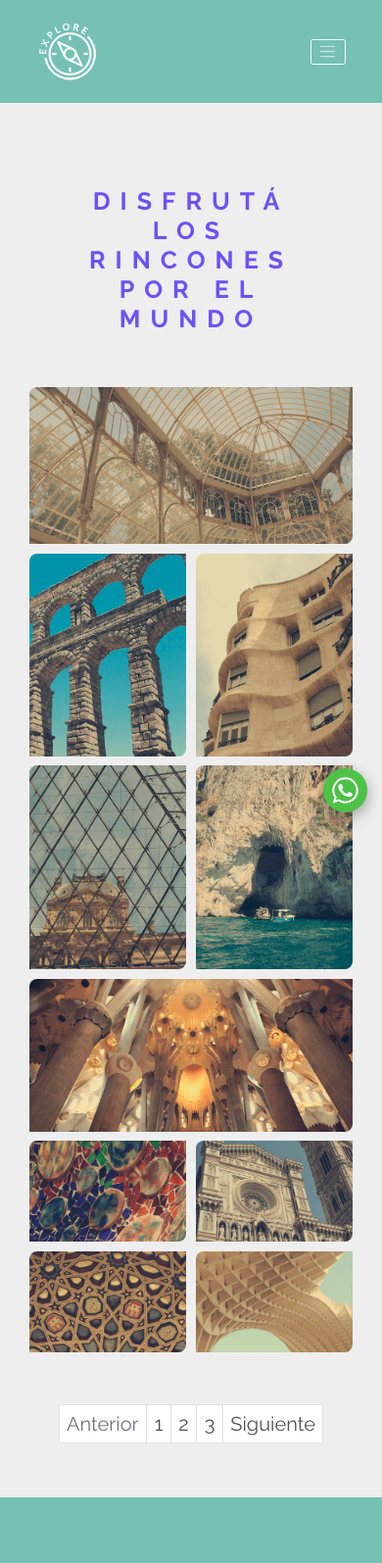
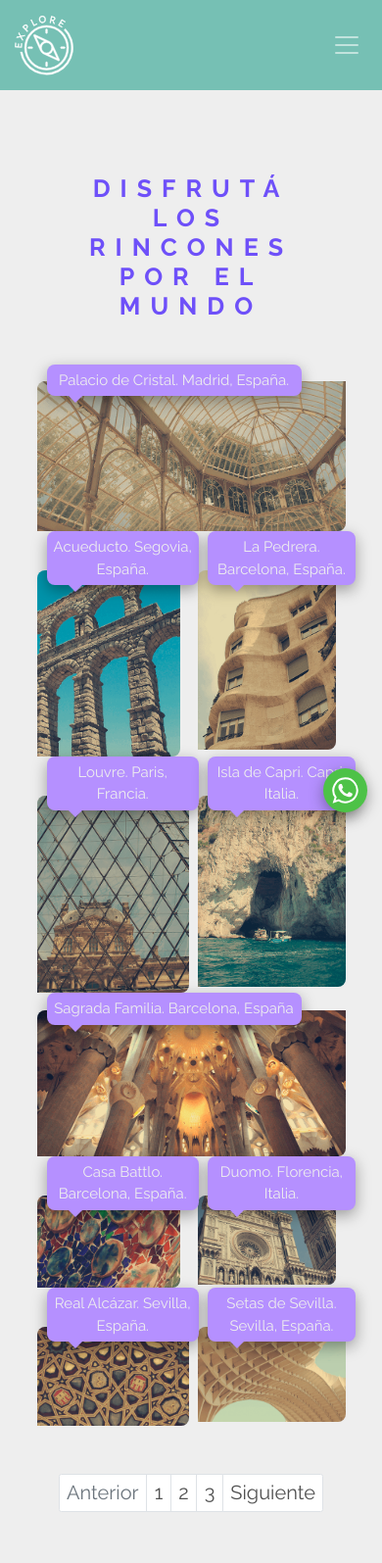
Before and after one commit to AgustinaMindus/Explore, a website: page secciones/galeria.html in a window 390 px wide. Shown: the top 1595 px of the page at 98% size. Drawn offline with nearby package versions, Linux system fonts and the light colour scheme.

Commit message:
actualizacion media querys

```diff
--- a/scss/components/_galeria.scss
+++ b/scss/components/_galeria.scss
@@ -2,8 +2,7 @@
 /* Galeria */
 .galeria {
 background-color: nth($color, 8);
-padding: 20px 100px 80px 100px;
-width: $ancho;
+padding: 20px 0 80px 0;
 
     h1 {
     @include titulos(nth($font-family, 4), nth($font-size, 6), $aling, $text-uppercase);
@@ -12,9 +11,23 @@ width: $ancho;
     padding: 100px;
     }
 
-    img {
-        border-radius: 8px 0;
-        width: $ancho;
+    .img-0, .img-2, .img-3,  .img-7, .img-8 {
+    width: $ancho - 6%;
+    }
+
+    .img-1, .img-4, .img-5, .img-6, .img-9, .img-10 {
+    width: $ancho;
+    }
+
+    .img-galeria {
+    border-radius: 8px 0;
+    filter: grayscale(100%);
+    @include prefijos2(all 1s ease-in-out);
+
+        &:hover {
+        filter: none;
+        @include prefijos(scale(1.05));
+        }
     }
 
     .imagenes-galeria {
@@ -73,14 +86,38 @@ width: $ancho;
         grid-area: c4-f4;
         }
 
-        img {
-        filter: grayscale(100%);
-        @include prefijos2(all 1s ease-in-out);
+        .c1-f1, .c2-f1, .c2-f1, .c2-f1,
+        .c1-f2, .c2-f2, .c3-f2, .c4-f2,
+        .c1-f3, .c1-f3, .c1-f3, .c1-f3,
+        .c1-f4, .c2-f4, .c3-f3, .c4-f4 {
+        margin-top: -35px;
+        }
 
-        &:hover {
-        filter: none;
-        @include prefijos(scale(1.05))
+        p {
+            position: relative;
+            max-width: 26rem;
+            top: 25px;
+            left: 10px;
+            z-index: 1;
+            color: nth($color, 8);
+            background-color: nth($color, 6);
+            padding: 5px;
+            @include sub-titulos(nth($font-family, 2), nth($font-size, 1), $aling);
+            border-radius: $border-radius;
+            box-shadow:	$text-shadow;
         }
+
+        p::before {
+            content: '';
+            position: absolute;
+            width: 0;
+            height: 0;
+            top: 100%;
+            left: 1.5em; // offset should move with padding of parent
+            border: .75rem solid transparent;
+            border-bottom: none;
+            border-top-color: nth($color, 6);
+            filter: $text-shadow;
         }
     }
 
--- a/scss/components/_quienes-somos.scss
+++ b/scss/components/_quienes-somos.scss
@@ -72,8 +72,12 @@
         flex-direction: column;
 
             .texto-quienes-somos {
-            margin: 20px 20px;
+            margin: 20px 0;
             padding: 0;
+            }
+
+            .mifoto {
+            width: $ancho;
             }
         }
 
@@ -83,16 +87,10 @@
 
        .quienes-icon {
         display: flex;
-        width: $ancho;
-        flex-direction: column;
-        flex-wrap: nowrap;
-        align-content: center;
-        justify-content: center;
-        align-items: center;
 
             img {
             width: $ancho - 35%;
-            margin-bottom: 5px;
+            margin-bottom: -20px;
             }
         }
     }
--- a/scss/layout/_contacto.scss
+++ b/scss/layout/_contacto.scss
@@ -13,11 +13,11 @@
 
     .formulario {
     @extend %flex;
+    padding: 0 380px;
 
     .form {
     box-shadow: $text-shadow;
     border-radius: $border-radius;
-    width: $ancho - 60%;
     background: nth($color, 9);
     overflow: hidden;
     padding: 45px;
@@ -26,7 +26,7 @@
         @include titulos(nth($font-family, 4), nth($font-size, 4), $aling, $text-uppercase);
         color: nth($color, 1);
         letter-spacing: $letter-spacing - 6px;
-        margin-bottom: 20px;
+        margin-bottom: 50px;
         }
 
         .form-label {
@@ -36,6 +36,7 @@
         }
 
         .form-input {
+        font-size: nth($font-size, 1);
         border-width: 0px;
         border-bottom: nth($color, 2) 1px solid;
         background: transparent;
@@ -52,6 +53,7 @@
         }
 
         .form-textarea {
+        font-size: nth($font-size, 1);
         border: nth($color, 2) 1px solid;
         width: $ancho;
         margin-bottom: 20px;
@@ -102,16 +104,18 @@
 /* Mobile */
 @media only screen and (max-width:480px) {
     .contacto {
-        padding: 80px 15px;
+        padding: 80px 0;
 
         .formulario {
+        padding: 0 0;
+
             .form {
             width: $ancho - 20%;
             padding: 40px 30px;
 
                 h2 {
                 @include titulos(nth($font-family, 4), nth($font-size, 4), $aling, $text-uppercase);
-                letter-spacing: $letter-spacing - 8px;
+                letter-spacing: $letter-spacing - 9px;
                 }
 
                 button {
@@ -134,6 +138,8 @@
         padding: 100px 0;
 
         .formulario {
+            padding: 0 0;
+
             .form {
             width: $ancho - 30%;
             padding: 40px 40px;
--- a/scss/layout/_footer.scss
+++ b/scss/layout/_footer.scss
@@ -4,12 +4,12 @@
     background-color: nth($color, 2);
     width: $ancho;
     display: flex;
-    padding: 40px;
+    padding: 40px 0 0px 0;
     flex-direction: column;
     align-items: center;
 
     .footer-li {
-    padding-left: -20px;
+        text-align: $aling;
 
         .footer-li-2 {
         display: inline-block;
@@ -78,19 +78,18 @@ margin: 0;
 
     .footer {
     width: $ancho;
+    padding: 40px 0 0px 0;
 
         .footer-li {
-        padding-left: 0;
 
             .footer-li-2 {
-            display: block;
-            margin: 20px 0;
+            margin: 10px 0;
             text-align: $aling;
             }
 
             li {
                 a {
-                font-size: nth($font-size, 2);
+                font-size: nth($font-size, 1);
                 margin: 20px;
                 }
             }
@@ -102,7 +101,7 @@ margin: 0;
         text-align: $aling;
 
             p {
-            font-size: nth($font-size, 3);
+            font-size: nth($font-size, 1);
             padding: 40px 0 10px 0;
             }
 
@@ -110,7 +109,7 @@ margin: 0;
             margin-top: -5px;
 
                 img {
-                width: 5rem;
+                width: 3rem;
                 }
             }
         }
@@ -128,13 +127,10 @@ margin: 0;
         .footer-li {
             padding: 20px 0 10px 0;
 
-            ul {
-                padding: 0;
-                .footer-li-2 {
+               .footer-li-2 {
                     a {
                     font-size: 1.6rem;
                     }
-                }
             }
         }
     }
--- a/scss/layout/_header.scss
+++ b/scss/layout/_header.scss
@@ -5,13 +5,15 @@
     width: $ancho;
     padding: 5px 70px;
     background-color: transparent;
+
     .logo {
       width: 5%;
       height: 5%;
     }
 
     .hamburger{
-      border: nth($color, 9) 1px solid;
+      font-size: nth($font-size, 2);
+      border: 1px solid transparent;
     }
 
     .nav-item {
@@ -62,12 +64,12 @@
   @media only screen and (max-width: 480px) {
         .header {
           .nav {
-            padding: 5px 30px;
+            padding: 0 5px;
 
             .logo {
-            width: $ancho - 80%;
-            height: $ancho - 80%;
-            margin: 13px 0;
+            width: 18%;
+            height: 18%;
+            margin: 10px 0;
             }
 
             .hamburger {
--- a/secciones/galeria.html
+++ b/secciones/galeria.html
@@ -94,21 +94,54 @@
     <section class="galeria">
         <h1>Disfrutá los rincones por el mundo</h1>
 
-        <div class="imagenes-galeria">
-            <img class="c1-f1 img-galeria" src="../multimedia/galeria0.png" alt="Muro de los Te amo. Paris, Francia.">
-            <img class="c2-f1 img-galeria" src="../multimedia/galeria1.png" alt="Palacio de Cristal. Madrid, España.">
-            <img class="c1-f2 img-galeria" src="../multimedia/galeria2.png" alt="Acueducto de Segovia. Segovia, España.">
-            <img class="c2-f2 img-galeria" src="../multimedia/galeria3.png" alt="La Pedrera. Barcelona, España.">
-            <img class="c3-f2 img-galeria" src="../multimedia/galeria4.png" alt="Louvre. Paris, Francia.">
-            <img class="c4-f2 img-galeria" src="../multimedia/galeria5.png" alt="Isla de Capri. Capri, Italia.">
-            <img class="c1-f3 img-galeria" src="../multimedia/galeria6.png" alt="Sagrada Familia. Barcelona, España.">
-            <img class="c1-f4 img-galeria" src="../multimedia/galeria7.png" alt="Casa Battlo. Barcelona, España.">
-            <img class="c2-f4 img-galeria" src="../multimedia/galeria8.png" alt="La Pedrera. Barcelona, España.">
-            <img class="c3-f3 img-galeria" src="../multimedia/galeria9.png" alt="Real Alcázar. Sevilla, España.">
-            <img class="c4-f4 img-galeria" src="../multimedia/galeria10.png" alt="Setas de Sevilla. Sevilla, España.">
+        <div class="imagenes-galeria container">
+            <div class="c1-f1">
+                <p>Muro de los Te amo. Paris, Francia.</p>
+                <img class="img-galeria img-0" src="../multimedia/galeria0.png" alt="Muro de los Te amo. Paris, Francia.">
+            </div>
+            <div class="c2-f1">
+                <p>Palacio de Cristal. Madrid, España.</p>
+                <img class="img-galeria img-1" src="../multimedia/galeria1.png" alt="Palacio de Cristal. Madrid, España.">
+            </div>
+            <div class="c1-f2">
+                <p>Acueducto. Segovia, España.</p>
+                 <img class="img-galeria img-2" src="../multimedia/galeria2.png" alt="Acueducto de Segovia. Segovia, España.">
+            </div>
+            <div class="c2-f2">
+                <p>La Pedrera. Barcelona, España.</p>
+                 <img class="img-galeria img-3" src="../multimedia/galeria3.png" alt="La Pedrera. Barcelona, España.">
+            </div>
+            <div class="c3-f2">
+                <p>Louvre. Paris, Francia.</p>
+                <img class="img-galeria img-4" src="../multimedia/galeria4.png" alt="Louvre. Paris, Francia.">
+            </div>
+            <div class="c4-f2">
+                <p>Isla de Capri. Capri, Italia.</p>
+                <img class="img-galeria img-5" src="../multimedia/galeria5.png" alt="Isla de Capri. Capri, Italia.">
+            </div>
+            <div class="c1-f3">
+                <p>Sagrada Familia. Barcelona, España</p>
+                <img class="img-galeria img-6" src="../multimedia/galeria6.png" alt="Sagrada Familia. Barcelona, España.">
+            </div>
+            <div class="c1-f4">
+                <p>Casa Battlo. Barcelona, España.</p>
+                <img class="img-galeria img-7" src="../multimedia/galeria7.png" alt="Casa Battlo. Barcelona, España.">
+            </div>
+            <div class="c2-f4">
+                <p>Duomo. Florencia, Italia.</p>
+                <img class="img-galeria img-8" src="../multimedia/galeria8.png" alt="Catedral de Santa María del Fiore. Florencia, Italia.">
+            </div>
+            <div class="c3-f3">
+                <p>Real Alcázar. Sevilla, España.</p>
+                <img class="img-galeria img-9" src="../multimedia/galeria9.png" alt="Real Alcázar. Sevilla, España.">
+            </div>
+            <div class="c4-f4">
+                <p>Setas de Sevilla. Sevilla, España.</p>
+                 <img class="img-galeria img-10" src="../multimedia/galeria10.png" alt="Setas de Sevilla. Sevilla, España.">
+            </div>
         </div>
 
-        <div class="paginas">
+        <div class="paginas container">
             <nav aria-label="Page navigation">
                 <ul class="pagination justify-content-center">
                     <li class="page-item disabled">
@@ -198,7 +231,7 @@
     <footer class="footer">
     <div class="footer-li">
         <nav>
-            <ul>
+            <ul class="p-0">
                 <li class="footer-li-2"><a href="../secciones/quienes-somos.html">Quienes somos</a></li>
                 <li class="footer-li-2"><a href="../secciones/aventuras.html">Aventuras</a></li>
                 <li class="footer-li-2"><a href="../secciones/galeria.html">Galeria</a></li>
```
Also changed, not shown: index.html (+6 -6 lines), scss/components/_index.scss (+32 -12 lines), secciones/aventuras.html (+1 -1 lines), secciones/error.html (+1 -1 lines), secciones/favoritos.html (+1 -1 lines), secciones/perfil.html (+1 -1 lines), secciones/quienes-somos.html (+1 -1 lines), css/style.css, multimedia/preferencias_1-.svg (added), 1 other file. Lines whose indentation alone changed are shown as unchanged.
